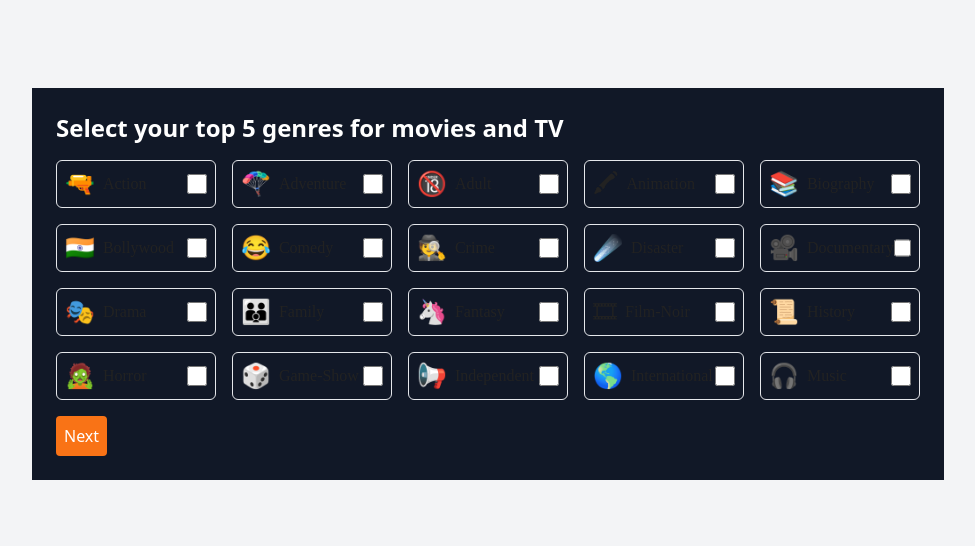
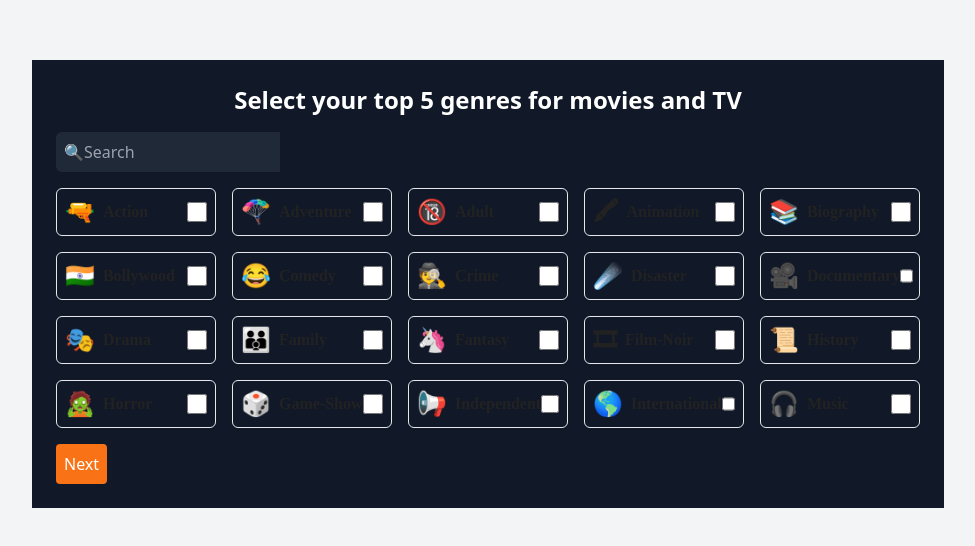
Before and after one commit to priyankaingur/reel-talks, a Next.js app in the folder challenge/: page / in a window 1280 px wide. Shown: the part 116-662 px from the top of the page, without its empty margins (152-1127 px from the left). Built offline with nearby package versions, Linux system fonts and the light colour scheme.

Commit message:
Included search bar

```diff
--- a/challenge/components/GenreSelection.tsx
+++ b/challenge/components/GenreSelection.tsx
@@ -30,6 +30,7 @@ const genres: Genre[] = [
 
 const GenreSelection: React.FC<{ onNext: (selectedGenres: string[]) => void }> = ({ onNext }) => {
     const [selectedGenres, setSelectedGenres] = useState<string[]>([]);
+    const [searchQuery, setSearchQuery] = useState<string>('');
 
     const toggleGenre = (genre: string) => {
         setSelectedGenres(prev =>
@@ -39,16 +40,23 @@ const GenreSelection: React.FC<{ onNext: (selectedGenres: string[]) => void }> =
 
     return (
         <div className="p-6 bg-gray-900 text-white">
-            <h2 className="text-2xl font-bold mb-4">Select your top 5 genres for movies and TV</h2>
-            <div className="flex flex-row">
+            <h2 className="text-2xl font-bold mb-4 text-center">Select your top 5 genres for movies and TV</h2>
+            <div className="flex flex-row mb-4">
+                <input
+                    type="text"
+                    value={searchQuery}
+                    onChange={(e) => setSearchQuery(e.target.value)}
+                    placeholder="🔍Search"
+                    className="w-56 h-544 p-2 rounded-l-md bg-gray-800 text-white focus:outline-none"
+                />
             </div>
             <div className="grid grid-cols-5 gap-4">
-                {genres.map(({ name, emoji }) => (
+                {genres.map(({name, emoji}) => (
                     <button
                         key={name}
                         className={`flex items-center justify-between p-2 border rounded-md w-40 h-12 bg-${selectedGenres.includes(name) ? 'orange-500' : 'white'} hover:bg-gray-200 focus:outline-none`}
                         onClick={() => toggleGenre(name)}
-                        style={{ color: '#222222', fontFamily: 'Avenir Next' }}
+                        style={{ color: '#222222', fontFamily: 'Avenir Next', fontSize: '14px', fontWeight: '600' }}
                     >
                         <div className="flex items-center">
                             <span className="text-2xl mr-2">{emoji}</span>
```
